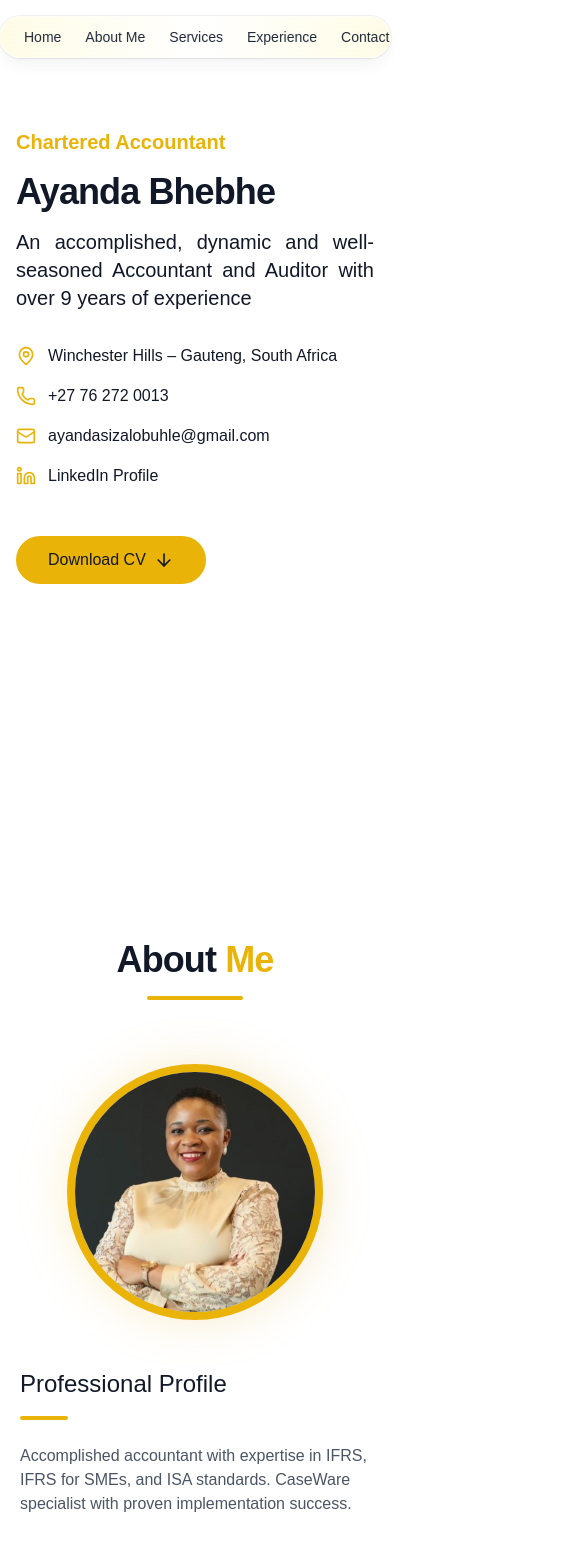
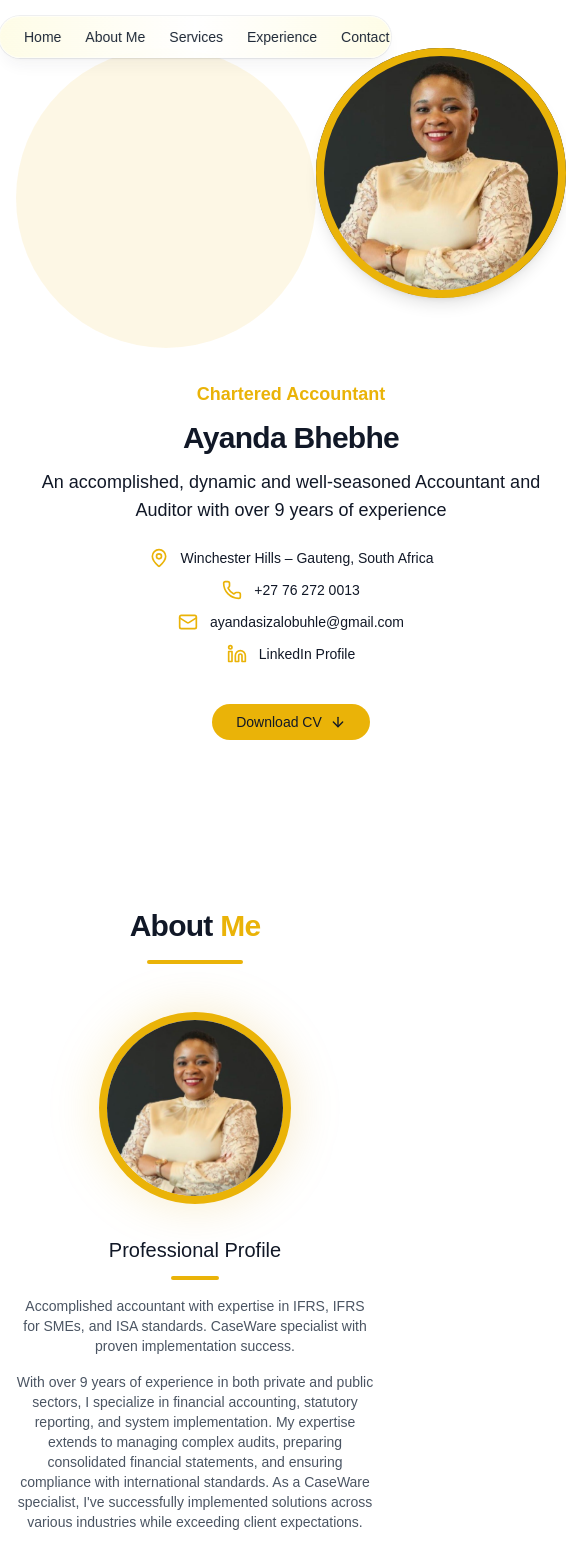
Before and after one commit to Sandile88/client_portfolio, a Next.js app: page / in a window 390 px wide. Shown: the top 1545 px of the page, 566 px wide, since content can reach past the window. Built offline with nearby package versions, Linux system fonts and the light colour scheme.

Commit message:
edited all sections to abe responsive

```diff
--- a/app/components/About.tsx
+++ b/app/components/About.tsx
@@ -1,23 +1,23 @@
 "use client"
 
-import Image from "next/image";
-import { Link as ScrollLink } from "react-scroll";
+import Image from "next/image"
+import { Link as ScrollLink } from "react-scroll"
 
 const About = () => {
   return (
-    <section className="bg-white py-24" id="about-me">
-      <div className="container px-5 mx-auto max-w-7xl">
-        <div className="text-center mb-16">
-          <h2 className="text-4xl font-bold tracking-tight text-gray-900">
+    <section className="bg-white py-16 lg:py-24" id="about-me">
+      <div className="container px-4 lg:px-5 mx-auto max-w-7xl">
+        <div className="text-center mb-12 lg:mb-16">
+          <h2 className="text-3xl lg:text-4xl font-bold tracking-tight text-gray-900">
             {`About`} <span className="text-yellow-500">{`Me`}</span>
           </h2>
           <div className="w-24 h-1 bg-yellow-500 mx-auto rounded mt-4"></div>
         </div>
 
         <div className="lg:w-4/5 mx-auto">
-          <div className="flex flex-col lg:flex-row items-center lg:items-start gap-12">
+          <div className="flex flex-col lg:flex-row items-center lg:items-start gap-8 lg:gap-12">
             <div className="lg:w-1/3">
-              <div className="relative w-64 h-64 rounded-full mx-auto">
+              <div className="relative w-48 h-48 lg:w-64 lg:h-64 rounded-full mx-auto">
                 <div className="absolute inset-0 bg-gradient-to-r from-yellow-500/20 to-yellow-600/20 rounded-full blur-xl" />
                 <div className="relative w-full h-full rounded-full border-8 border-yellow-500 overflow-hidden">
                   <Image src="/img.jpeg" alt="Professional profile" fill className="object-cover" priority />
@@ -25,15 +25,15 @@ const About = () => {
               </div>
             </div>
 
-            <div className="lg:w-2/3 flex flex-col justify-center">
-              <h2 className="font-medium text-gray-900 text-2xl mb-4">{`Professional Profile`}</h2>
-              <div className="w-12 h-1 bg-yellow-500 rounded mb-6"></div>
-              <p className="text-base text-gray-600 mb-6">
-               {` Accomplished accountant with expertise in IFRS, IFRS for SMEs, and ISA standards. CaseWare specialist
+            <div className="lg:w-2/3 flex flex-col justify-center text-center lg:text-left">
+              <h2 className="font-medium text-gray-900 text-xl lg:text-2xl mb-3 lg:mb-4">{`Professional Profile`}</h2>
+              <div className="w-12 h-1 bg-yellow-500 rounded mb-4 lg:mb-6 mx-auto lg:mx-0"></div>
+              <p className="text-sm lg:text-base text-gray-600 mb-4 lg:mb-6">
+                {` Accomplished accountant with expertise in IFRS, IFRS for SMEs, and ISA standards. CaseWare specialist
                 with proven implementation success.`}
               </p>
-              <p className="leading-relaxed text-lg mb-6 text-gray-600">
-               {` With over 9 years of experience in both private and public sectors, I specialize in financial
+              <p className="text-sm lg:text-lg mb-6 text-gray-600">
+                {` With over 9 years of experience in both private and public sectors, I specialize in financial
                 accounting, statutory reporting, and system implementation. My expertise extends to managing complex
                 audits, preparing consolidated financial statements, and ensuring compliance with international
                 standards. As a CaseWare specialist, I've successfully implemented solutions across various industries
@@ -45,7 +45,7 @@ const About = () => {
                 smooth={true}
                 offset={-70}
                 duration={500}
-                className="text-yellow-500 inline-flex items-center hover:text-yellow-600 transition-colors cursor-pointer"
+                className="text-yellow-500 inline-flex items-center justify-center lg:justify-start hover:text-yellow-600 transition-colors cursor-pointer"
               >
                 {`View Experience`}
                 <svg
@@ -68,4 +68,4 @@ const About = () => {
   )
 }
 
-export default About;
+export default About
--- a/app/components/Hero.tsx
+++ b/app/components/Hero.tsx
@@ -1,83 +1,83 @@
 "use client"
-
-import React from 'react';
-import { ArrowDown, Phone, Mail, MapPin, Linkedin } from 'lucide-react';
-import Image from 'next/image';
-
+import { ArrowDown, Phone, Mail, MapPin, Linkedin } from "lucide-react"
+import Image from "next/image"
 
 const Hero = () => {
   return (
-    <div id='home' className="relative min-h-screen bg-white">
-
-      <div className="relative mx-auto max-w-7xl px-4 py-20 sm:px-6 lg:px-8 pt-32">
-        <div className="grid gap-12 lg:grid-cols-2 lg:gap-8">
-
-          <div className="flex flex-col justify-center space-y-8">
-            <div className="space-y-4">
-              <h2 className="text-xl font-semibold text-yellow-500">{`Chartered Accountant`}</h2>
-              <h1 className="text-4xl font-bold tracking-tight text-gray-900 sm:text-5xl">
+    <div id="home" className="relative min-h-screen bg-white py-12 lg:py-20">
+      <div className="relative mx-auto max-w-7xl px-4 sm:px-6 lg:px-8">
+        <div className="grid gap-8 lg:grid-cols-2 lg:gap-12 items-center">
+          <div className="flex flex-col justify-center space-y-6 lg:space-y-8 order-2 lg:order-1">
+            <div className="space-y-3 lg:space-y-4 text-center lg:text-left">
+              <h2 className="text-lg lg:text-xl font-semibold text-yellow-500">{`Chartered Accountant`}</h2>
+              <h1 className="text-3xl lg:text-4xl font-bold tracking-tight text-gray-900 lg:text-5xl">
                 {`Ayanda Bhebhe`}
               </h1>
-              <p className="text-xl text-gray-900 text-justify">
+              <p className="text-lg lg:text-xl text-gray-900">
                 {`An accomplished, dynamic and well-seasoned Accountant and Auditor with over 9 years of experience`}
               </p>
             </div>
 
-            <div className="space-y-4">
-              <div className="flex items-center space-x-3 text-gray-900">
-                <MapPin className="h-5 w-5 text-yellow-500" />
-                <span>{`Winchester Hills – Gauteng, South Africa`}</span>
+            <div className="space-y-3 lg:space-y-4">
+              <div className="flex items-center space-x-3 text-gray-900 justify-center lg:justify-start">
+                <MapPin className="h-5 w-5 text-yellow-500 flex-shrink-0" />
+                <span className="text-sm lg:text-base">{`Winchester Hills – Gauteng, South Africa`}</span>
               </div>
-              <div className="flex items-center space-x-3 text-gray-900">
-                <Phone className="h-5 w-5 text-yellow-500" />
-                <span>{`+27 76 272 0013`}</span>
+              <div className="flex items-center space-x-3 text-gray-900 justify-center lg:justify-start">
+                <Phone className="h-5 w-5 text-yellow-500 flex-shrink-0" />
+                <span className="text-sm lg:text-base">{`+27 76 272 0013`}</span>
               </div>
-              <div className="flex items-center space-x-3 text-gray-900">
-                <Mail className="h-5 w-5 text-yellow-500" />
-                <span>{`ayandasizalobuhle@gmail.com`}</span>
+              <div className="flex items-center space-x-3 text-gray-900 justify-center lg:justify-start">
+                <Mail className="h-5 w-5 text-yellow-500 flex-shrink-0" />
+                <span className="text-sm lg:text-base">{`ayandasizalobuhle@gmail.com`}</span>
               </div>
-              <div className="flex items-center space-x-3 text-gray-900">
-                <Linkedin className="h-5 w-5 text-yellow-500" />
-                <a href="https://www.linkedin.com/in/ayanda-bhebhe-400b0032/" className="hover:text-yellow-500 transition-colors">
-                 {`LinkedIn Profile`}
+              <div className="flex items-center space-x-3 text-gray-900 justify-center lg:justify-start">
+                <Linkedin className="h-5 w-5 text-yellow-500 flex-shrink-0" />
+                <a
+                  href="https://www.linkedin.com/in/ayanda-bhebhe-400b0032/"
+                  className="hover:text-yellow-500 transition-colors text-sm lg:text-base"
+                >
+                  {`LinkedIn Profile`}
                 </a>
               </div>
             </div>
 
-            <div className="pt-4">
-              <a href="/AS Bhebhe CV.pdf"
+            <div className="pt-4 flex justify-center lg:justify-start">
+              <a
+                href="/AS Bhebhe CV.pdf"
                 download
-                className="group inline-flex items-center rounded-full bg-yellow-500 px-8 py-3 text-gray-900 transition-colors hover:bg-yellow-400">
+                className="group inline-flex items-center rounded-full bg-yellow-500 px-6 lg:px-8 py-2 lg:py-3 text-gray-900 transition-colors hover:bg-yellow-400 text-sm lg:text-base"
+              >
                 {`Download CV`}
-                <ArrowDown className="ml-2 h-5 w-5 transition-transform group-hover:translate-y-1" />
+                <ArrowDown className="ml-2 h-4 w-4 lg:h-5 lg:w-5 transition-transform group-hover:translate-y-1" />
               </a>
             </div>
           </div>
 
-          <div className="relative hidden lg:block">
-            <div className="absolute inset-0 flex items-center justify-center">
-              <div className="h-[450px] w-[450px] rounded-full bg-yellow-500/10" />
+          <div className="relative order-1 lg:order-2 flex justify-center lg:block">
+            <div className="lg:absolute lg:inset-0 flex items-center justify-center">
+              <div className="h-[300px] w-[300px] lg:h-[450px] lg:w-[450px] rounded-full bg-yellow-500/10" />
             </div>
             <div className="relative flex h-full items-center justify-center">
-            <div className="relative h-[400px] w-[400px]">
+              <div className="relative h-[250px] w-[250px] lg:h-[400px] lg:w-[400px]">
                 <div className="absolute inset-0 rounded-full border-8 border-yellow-500 shadow-lg" />
                 <div className="h-full w-full rounded-full overflow-hidden">
-                    <Image
+                  <Image
                     src="/img.jpeg"
                     alt="Professional headshot"
                     width={400}
                     height={400}
                     className="h-full w-full object-cover"
                     priority
-                    />
+                  />
                 </div>
-                </div>
+              </div>
             </div>
-            </div>
+          </div>
         </div>
       </div>
     </div>
-  );
-};
+  )
+}
 
-export default Hero;
+export default Hero
--- a/package.json
+++ b/package.json
@@ -12,8 +12,8 @@
     "@emailjs/browser": "^4.4.1",
     "lucide-react": "^0.474.0",
     "next": "15.1.6",
-    "react": "^19.0.0",
-    "react-dom": "^19.0.0",
+    "react": "^18.3.1",
+    "react-dom": "^18.3.1",
     "react-scroll": "^1.9.0"
   },
   "devDependencies": {
```
Also changed, not shown: app/components/Experience.tsx (+16 -16 lines), app/components/Services.tsx (+13 -14 lines), 1 other file (tests, documents, lock files or other folders).
